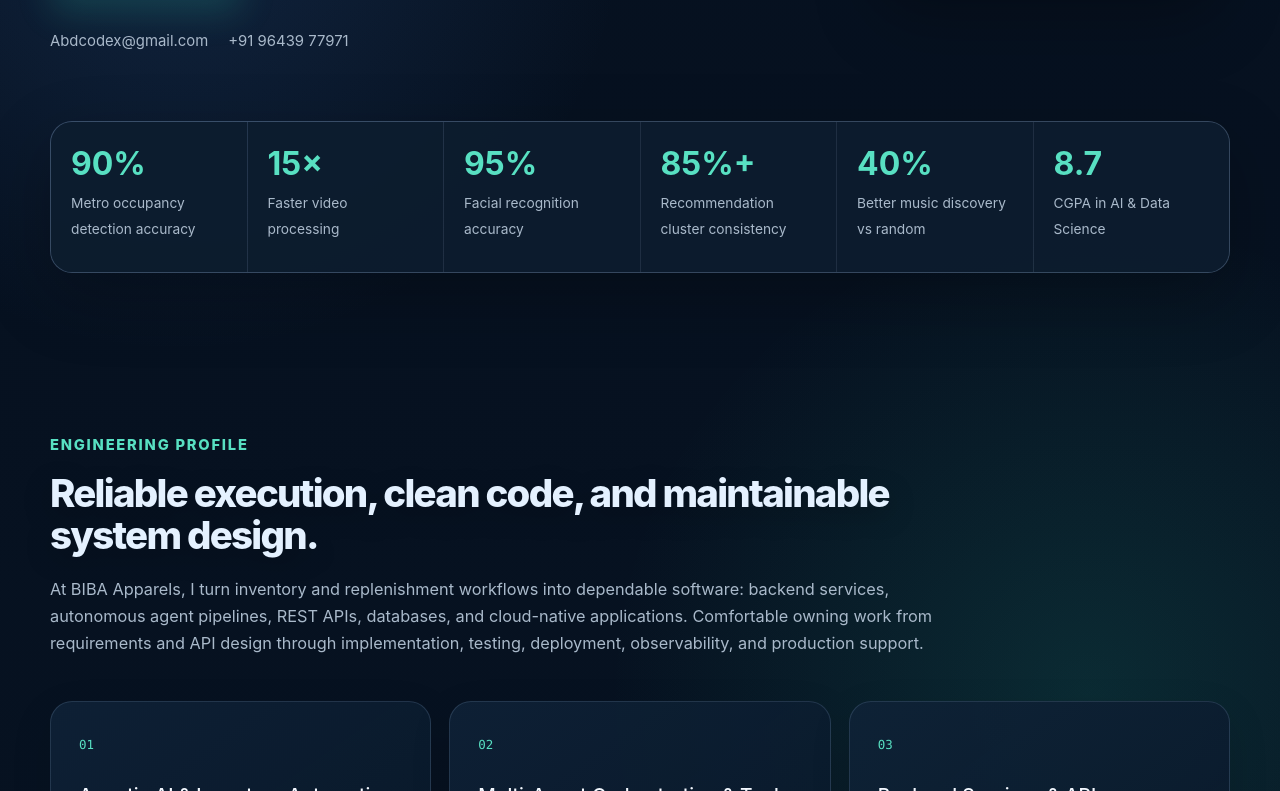
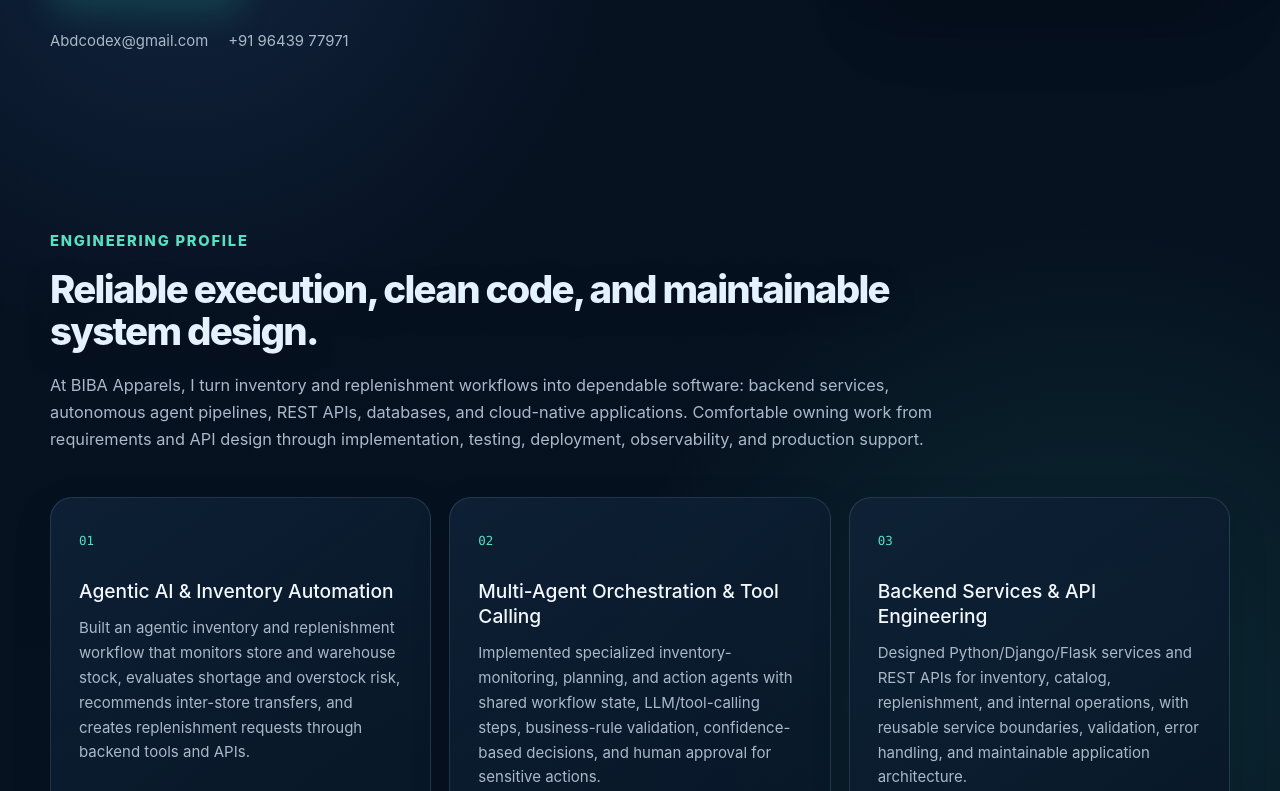
Before and after one commit to Abdcodex/portfolio, an Angular app: page / in a window 1280 px wide. Shown: the part 729-1520 px from the top of the page. Built offline with nearby package versions, Linux system fonts and the light colour scheme.

Commit message:
update
Co-Authored-By: te <447852+te@users.noreply.github.com>

```diff
--- a/src/app/education/education.component.html
+++ b/src/app/education/education.component.html
@@ -19,4 +19,13 @@
       <p>Percentage: 90%</p>
     </article>
   </div>
+
+  <div class="metrics" aria-label="Career impact highlights">
+    <article><strong>90%</strong><span>Metro occupancy detection accuracy</span></article>
+    <article><strong>15×</strong><span>Faster video processing</span></article>
+    <article><strong>95%</strong><span>Facial recognition accuracy</span></article>
+    <article><strong>85%+</strong><span>Recommendation cluster consistency</span></article>
+    <article><strong>40%</strong><span>Better music discovery vs random</span></article>
+    <article><strong>8.7</strong><span>CGPA in AI &amp; Data Science</span></article>
+  </div>
 </div>
--- a/src/app/home/home.component.html
+++ b/src/app/home/home.component.html
@@ -39,12 +39,3 @@
     </div>
   </aside>
 </div>
-
-<div class="metrics section-wrap" aria-label="Career impact highlights">
-  <article><strong>90%</strong><span>Metro occupancy detection accuracy</span></article>
-  <article><strong>15×</strong><span>Faster video processing</span></article>
-  <article><strong>95%</strong><span>Facial recognition accuracy</span></article>
-  <article><strong>85%+</strong><span>Recommendation cluster consistency</span></article>
-  <article><strong>40%</strong><span>Better music discovery vs random</span></article>
-  <article><strong>8.7</strong><span>CGPA in AI &amp; Data Science</span></article>
-</div>
--- a/src/styles.scss
+++ b/src/styles.scss
@@ -378,7 +378,8 @@ a {
   grid-template-columns: repeat(6, 1fr);
   gap: 1px;
   overflow: hidden;
-  margin-bottom: 52px;
+  margin-top: 48px;
+  margin-bottom: 0;
   border: 1px solid var(--border);
   border-radius: var(--radius);
   background: var(--border);
```
